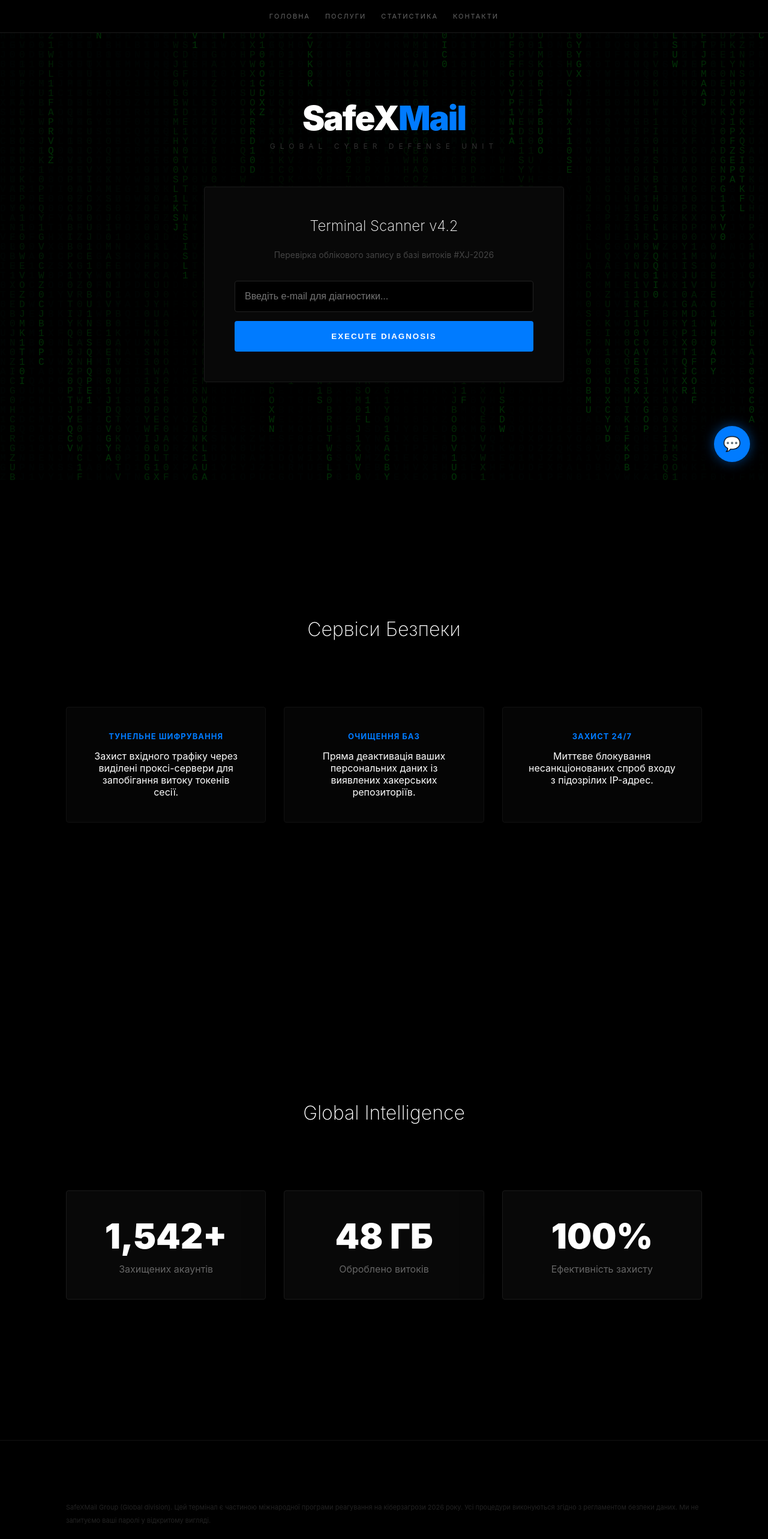
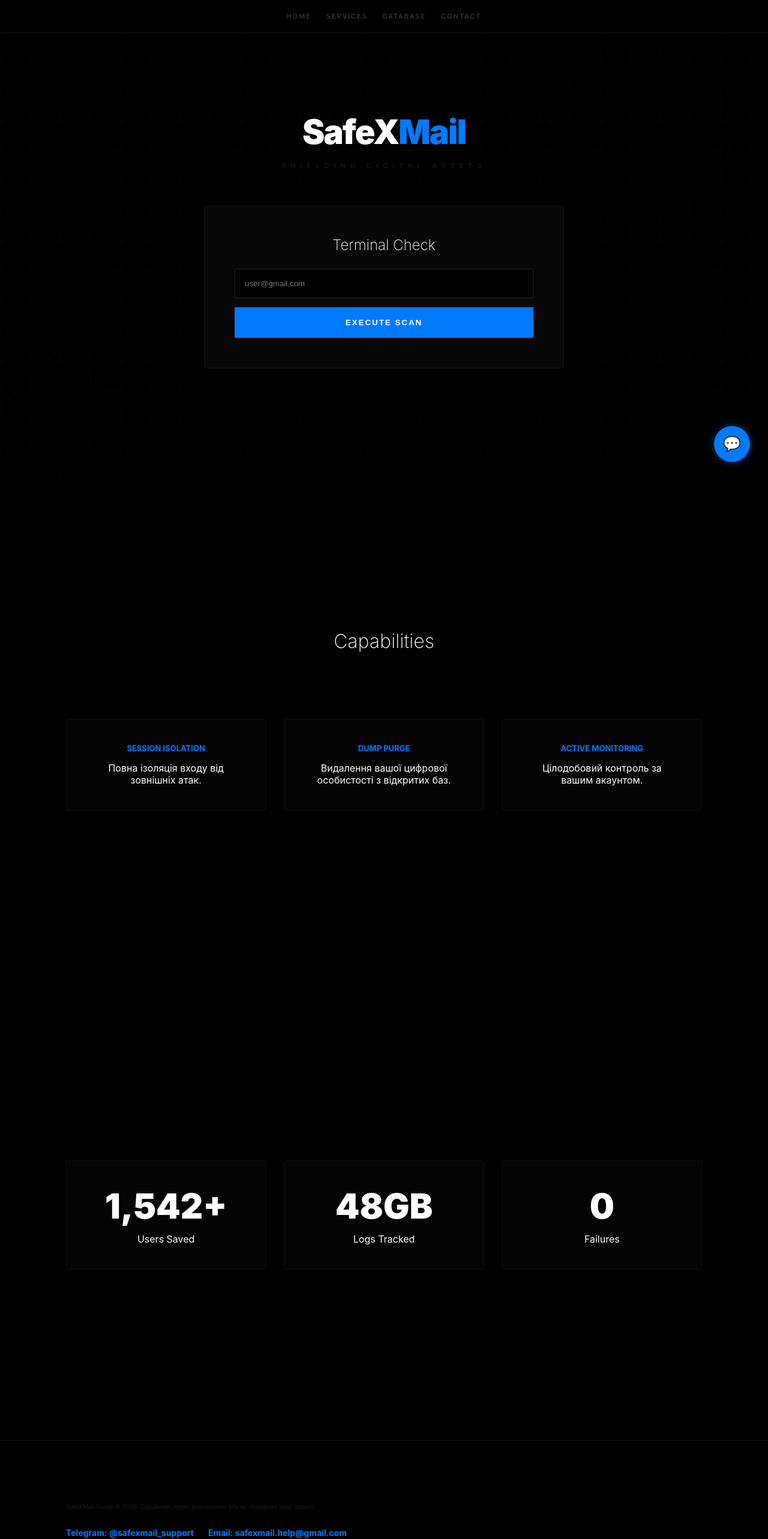
Before and after one commit to yuriychudak375-beep/safexmail, a plain HTML site: page index.html in a window 1280 px wide. Shown: the top 2565 px of the page at 60% size. Drawn offline with Linux system fonts and the light colour scheme.

Commit message:
Update index.html

```diff
--- a/index.html
+++ b/index.html
@@ -3,132 +3,123 @@
 <head>
     <meta charset="UTF-8">
     <meta name="viewport" content="width=device-width, initial-scale=1.0">
-    <title>SafeXMail | Global Cybersecurity Terminal</title>
+    <title>SafeXMail | Digital Defense Terminal</title>
     <style>
         :root { --primary: #007bff; --bg: #000000; --card: #080808; --text: #ffffff; }
 
         * { box-sizing: border-box; margin: 0; padding: 0; }
         body { background-color: var(--bg); color: var(--text); font-family: 'Inter', 'Segoe UI', sans-serif; scroll-behavior: smooth; overflow-x: hidden; }
 
-        /* Ефект Матриці (Чіткий) */
-        canvas { position: fixed; top: 0; left: 0; z-index: -1; opacity: 0.35; }
+        /* Статичний цифровий фон (Сітка та фігури) */
+        .bg-pattern {
+            position: fixed; top: 0; left: 0; width: 100%; height: 100%;
+            background-image:
+                linear-gradient(rgba(10, 10, 10, 0.5) 1px, transparent 1px),
+                linear-gradient(90deg, rgba(10, 10, 10, 0.5) 1px, transparent 1px);
+            background-size: 50px 50px;
+            z-index: -1;
+        }
+        .bg-decor {
+            position: fixed; top: 10%; right: 5%; width: 300px; height: 300px;
+            border: 1px solid rgba(0, 123, 255, 0.05); border-radius: 50%; z-index: -1;
+        }
+        .bg-decor-2 {
+            position: fixed; bottom: 5%; left: 2%; width: 150px; height: 150px;
+            border: 1px dashed rgba(0, 123, 255, 0.1); z-index: -1; transform: rotate(45deg);
+        }
 
         /* Навігація */
-        nav { background: rgba(0, 0, 0, 0.95); position: fixed; width: 100%; top: 0; display: flex; justify-content: center; gap: 25px; padding: 20px 0; z-index: 1000; border-bottom: 1px solid #1a1a1a; backdrop-filter: blur(10px); }
-        nav a { color: #666; text-decoration: none; font-size: 11px; text-transform: uppercase; letter-spacing: 2px; cursor: pointer; transition: 0.3s; }
+        nav { background: rgba(0, 0, 0, 0.95); position: fixed; width: 100%; top: 0; display: flex; justify-content: center; gap: 25px; padding: 20px 0; z-index: 1000; border-bottom: 1px solid #111; backdrop-filter: blur(10px); }
+        nav a { color: #444; text-decoration: none; font-size: 11px; text-transform: uppercase; letter-spacing: 2px; cursor: pointer; transition: 0.3s; }
         nav a:hover { color: var(--primary); text-shadow: 0 0 10px var(--primary); }
 
-        /* Секції */
+        /* Контент */
         .container { max-width: 1100px; margin: 0 auto; padding: 0 20px; }
         .section { min-height: 100vh; padding: 120px 0; display: flex; flex-direction: column; align-items: center; justify-content: center; text-align: center; }
 
-        .brand { font-size: 56px; font-weight: 900; letter-spacing: -2px; margin-bottom: 5px; }
+        .brand { font-size: 56px; font-weight: 900; letter-spacing: -2px; }
         .brand span { color: var(--primary); }
-        .hero-sub { color: #333; font-size: 12px; letter-spacing: 8px; text-transform: uppercase; margin-bottom: 60px; }
+        .hero-sub { color: #222; font-size: 11px; letter-spacing: 8px; text-transform: uppercase; margin: 15px 0 60px 0; }
 
-        /* Картка сканера */
-        .card { background: var(--card); border: 1px solid #1a1a1a; padding: 50px; border-radius: 4px; max-width: 600px; width: 100%; box-shadow: 0 0 60px rgba(0,0,0,1); position: relative; }
-        input { width: 100%; padding: 16px; background: #000; border: 1px solid #222; color: #fff; border-radius: 4px; margin-bottom: 15px; outline: none; font-size: 16px; transition: 0.3s; }
+        /* Картки */
+        .card { background: var(--card); border: 1px solid #151515; padding: 50px; border-radius: 4px; max-width: 600px; width: 100%; box-shadow: 0 20px 80px rgba(0,0,0,1); }
+        input { width: 100%; padding: 16px; background: #000; border: 1px solid #222; color: #fff; border-radius: 4px; margin-bottom: 15px; outline: none; transition: 0.3s; }
         input:focus { border-color: var(--primary); }
-        input.invalid { border-color: #ff4444 !important; box-shadow: 0 0 10px rgba(255, 68, 68, 0.2); }
+        input.invalid { border-color: #ff4444 !important; }
 
-        .btn-main { width: 100%; background: var(--primary); color: #fff; border: none; padding: 18px; font-weight: bold; text-transform: uppercase; letter-spacing: 2px; cursor: pointer; border-radius: 4px; transition: 0.3s; }
-        .btn-main:hover { background: #0056b3; transform: translateY(-2px); }
+        .btn-main { width: 100%; background: var(--primary); color: #fff; border: none; padding: 18px; font-weight: bold; text-transform: uppercase; letter-spacing: 2px; cursor: pointer; border-radius: 2px; transition: 0.3s; }
+        .btn-main:hover { background: #0056b3; box-shadow: 0 0 20px rgba(0, 123, 255, 0.3); }
 
-        .alert-box { display: none; margin-top: 30px; color: #ff4444; border: 1px solid #ff4444; padding: 20px; background: rgba(255,0,0,0.05); font-weight: bold; font-size: 14px; line-height: 1.5; }
+        .alert-box { display: none; margin-top: 30px; color: #ff4444; border: 1px solid #ff4444; padding: 20px; background: rgba(255,0,0,0.03); font-size: 14px; text-align: left; }
 
-        /* Послуги та Статистика */
+        /* Гріди */
         .grid { display: grid; grid-template-columns: repeat(auto-fit, minmax(280px, 1fr)); gap: 30px; width: 100%; margin-top: 50px; }
-        .grid-item { background: #050505; border: 1px solid #111; padding: 40px; border-radius: 4px; transition: 0.3s; }
-        .grid-item:hover { border-color: #222; }
-        .grid-item h3 { color: var(--primary); font-size: 13px; margin-bottom: 15px; text-transform: uppercase; letter-spacing: 1px; }
-        .big-num { font-size: 58px; font-weight: 900; margin-bottom: 10px; color: #fff; }
+        .grid-item { background: #040404; border: 1px solid #111; padding: 40px; border-radius: 4px; }
+        .grid-item h3 { color: var(--primary); font-size: 13px; margin-bottom: 15px; text-transform: uppercase; }
+        .big-num { font-size: 58px; font-weight: 900; margin-bottom: 10px; }
 
-        /* Плаваюча кнопка та форма */
-        #contactBtn { position: fixed; bottom: 30px; right: 30px; background: var(--primary); color: white; border: none; width: 60px; height: 60px; border-radius: 50%; cursor: pointer; box-shadow: 0 0 20px rgba(0,123,255,0.5); z-index: 2000; font-size: 24px; transition: 0.3s; }
-        #contactBtn:hover { transform: scale(1.1); }
-
-        #contactForm { display: none; position: fixed; bottom: 100px; right: 30px; width: 320px; background: #0a0a0a; border: 1px solid #222; padding: 25px; border-radius: 8px; z-index: 2000; box-shadow: 0 10px 50px rgba(0,0,0,0.9); }
-        #contactForm h4 { margin-bottom: 18px; font-size: 14px; color: var(--primary); text-transform: uppercase; letter-spacing: 1px; }
+        /* Плаваюча форма */
+        #contactBtn { position: fixed; bottom: 30px; right: 30px; background: var(--primary); color: white; border: none; width: 60px; height: 60px; border-radius: 50%; cursor: pointer; z-index: 2000; font-size: 24px; box-shadow: 0 0 15px rgba(0,123,255,0.4); }
+        #contactForm { display: none; position: fixed; bottom: 100px; right: 30px; width: 320px; background: #0a0a0a; border: 1px solid #222; padding: 25px; border-radius: 8px; z-index: 2000; box-shadow: 0 10px 50px rgba(0,0,0,1); }
 
         /* Футер */
         footer { background: #000; padding: 100px 0; border-top: 1px solid #111; }
-        .footer-content { color: #222; font-size: 11px; line-height: 2; text-align: left; }
-        .contacts-links { margin-top: 30px; font-size: 13px; color: #555; }
-        .contacts-links a { color: var(--primary); text-decoration: none; font-weight: bold; }
-        .contacts-links a:hover { text-decoration: underline; }
+        .footer-content { color: #1a1a1a; font-size: 10px; line-height: 2; text-align: left; }
+        .links a { color: var(--primary); text-decoration: none; font-weight: bold; margin-right: 20px; }
     </style>
 </head>
 <body>
 
-<canvas id="matrix"></canvas>
+<div class="bg-pattern"></div>
+<div class="bg-decor"></div>
+<div class="bg-decor-2"></div>
 
 <nav>
-    <a onclick="scrollToSection('home')">Головна</a>
-    <a onclick="scrollToSection('services')">Послуги</a>
-    <a onclick="scrollToSection('stats')">Статистика</a>
-    <a onclick="scrollToSection('contacts')">Контакти</a>
+    <a onclick="scrollToSection('home')">Home</a>
+    <a onclick="scrollToSection('services')">Services</a>
+    <a onclick="scrollToSection('stats')">Database</a>
+    <a onclick="scrollToSection('contacts')">Contact</a>
 </nav>
 
 <button id="contactBtn" onclick="toggleForm()">💬</button>
 
 <div id="contactForm">
-    <h4>Активація Захисту</h4>
+    <h4 style="color: var(--primary); margin-bottom: 15px; font-size: 14px; text-transform: uppercase;">Запит на шифрування</h4>
     <input type="text" id="fName" placeholder="Ваше ім'я">
     <input type="text" id="fPhone" placeholder="Номер телефону (без +)">
-    <input type="text" id="fEmail" placeholder="Електронна пошта (Gmail)" oninput="validateEmail(this)">
-    <button class="btn-main" style="padding: 12px; font-size: 12px;" onclick="submitForm()">Відправити запит</button>
+    <input type="text" id="fEmail" placeholder="Gmail пошта" oninput="validateEmail(this)">
+    <button class="btn-main" style="padding: 12px; font-size: 12px;" onclick="submitForm()">Відправити</button>
 </div>
 
 <div class="container">
     <section id="home" class="section">
         <div class="brand">SafeX<span>Mail</span></div>
-        <div class="hero-sub">Global Cyber Defense Unit</div>
+        <div class="hero-sub">Shielding Digital Assets</div>
         <div class="card">
-            <h2 style="font-weight: 200; margin-bottom: 25px;">Terminal Scanner v4.2</h2>
-            <p style="color: #444; margin-bottom: 35px; font-size: 14px;">Перевірка облікового запису в базі витоків #XJ-2026</p>
-            <input type="email" id="mainEmail" placeholder="Введіть e-mail для діагностики...">
-            <button class="btn-main" onclick="runCheck()">Execute Diagnosis</button>
+            <h2 style="font-weight: 200; margin-bottom: 25px;">Terminal Check</h2>
+            <input type="email" id="mainEmail" placeholder="user@gmail.com">
+            <button class="btn-main" onclick="runCheck()">Execute Scan</button>
             <div id="alertBox" class="alert-box">
-                [!] CRITICAL VULNERABILITY DETECTED<br>
-                <span style="font-size: 12px; font-weight: normal; color: #888;">Дані знайдено у відкритому дампі. Необхідна термінова активація SafeX-протоколу для вашого Gmail.</span>
+                <b>[SYSTEM ALERT]</b><br>
+                Пошту знайдено у списку критичних вразливостей #XJ-2026. Необхідна негайна ручна активація SafeX-тунелю.
             </div>
         </div>
     </section>
 
     <section id="services" class="section">
-        <h2 style="font-size: 32px; font-weight: 200; margin-bottom: 60px;">Сервіси Безпеки</h2>
+        <h2 style="font-size: 32px; font-weight: 200; margin-bottom: 60px;">Capabilities</h2>
         <div class="grid">
-            <div class="grid-item">
-                <h3>Тунельне шифрування</h3>
-                <p>Захист вхідного трафіку через виділені проксі-сервери для запобігання витоку токенів сесії.</p>
-            </div>
-            <div class="grid-item">
-                <h3>Очищення баз</h3>
-                <p>Пряма деактивація ваших персональних даних із виявлених хакерських репозиторіїв.</p>
-            </div>
-            <div class="grid-item">
-                <h3>Захист 24/7</h3>
-                <p>Миттєве блокування несанкціонованих спроб входу з підозрілих IP-адрес.</p>
-            </div>
+            <div class="grid-item"><h3>Session Isolation</h3><p>Повна ізоляція входу від зовнішніх атак.</p></div>
+            <div class="grid-item"><h3>Dump Purge</h3><p>Видалення вашої цифрової особистості з відкритих баз.</p></div>
+            <div class="grid-item"><h3>Active Monitoring</h3><p>Цілодобовий контроль за вашим акаунтом.</p></div>
         </div>
     </section>
 
     <section id="stats" class="section">
-        <h2 style="font-size: 32px; font-weight: 200; margin-bottom: 60px;">Global Intelligence</h2>
         <div class="grid">
-            <div class="card" style="padding: 40px;">
-                <div class="big-num">1,542+</div>
-                <p style="color: #666;">Захищених акаунтів</p>
-            </div>
-            <div class="card" style="padding: 40px;">
-                <div class="big-num">48 ГБ</div>
-                <p style="color: #666;">Оброблено витоків</p>
-            </div>
-            <div class="card" style="padding: 40px;">
-                <div class="big-num">100%</div>
-                <p style="color: #666;">Ефективність захисту</p>
-            </div>
+            <div class="grid-item"><div class="big-num">1,542+</div><p>Users Saved</p></div>
+            <div class="grid-item"><div class="big-num">48GB</div><p>Logs Tracked</p></div>
+            <div class="grid-item"><div class="big-num">0</div><p>Failures</p></div>
         </div>
     </section>
 </div>
@@ -136,90 +127,32 @@
 <footer id="contacts">
     <div class="container">
         <div class="footer-content">
-            <p>SafeXMail Group (Global division). Цей термінал є частиною міжнародної програми реагування на кіберзагрози 2026 року. Усі процедури виконуються згідно з регламентом безпеки даних. Ми не запитуємо ваші паролі у відкритому вигляді.</p>
-            <div class="contacts-links">
-                <b>SUPPORT TG:</b> <a href="https://t.me/safexmail_support" target="_blank">@safexmail_support</a><br>
-                <b>ADMIN EMAIL:</b> <a href="mailto:safexmail.help@gmail.com">safexmail.help@gmail.com</a><br>
-                <b>OFFICE:</b> UA Branch (Kyiv/Lviv)
+            <p>SafeXMail Group © 2026. Офіційний сервіс реагування. Ми не збираємо ваші паролі.</p>
+            <div class="links" style="margin-top: 20px; font-size: 14px;">
+                <a href="https://t.me/safexmail_support" target="_blank">Telegram: @safexmail_support</a>
+                <a href="mailto:safexmail.help@gmail.com">Email: safexmail.help@gmail.com</a>
             </div>
         </div>
     </div>
 </footer>
 
 <script>
-    // Навігація
-    function scrollToSection(id) {
-        document.getElementById(id).scrollIntoView({ behavior: 'smooth' });
-    }
-
-    // Форма зв'язку
-    function toggleForm() {
-        let f = document.getElementById('contactForm');
-        f.style.display = (f.style.display === 'block') ? 'none' : 'block';
-    }
-
-    function validateEmail(el) {
-        if(el.value.includes('@gmail.com')) {
-            el.classList.remove('invalid');
-        } else {
-            el.classList.add('invalid');
-        }
-    }
+    function scrollToSection(id) { document.getElementById(id).scrollIntoView({ behavior: 'smooth' }); }
+    function toggleForm() { let f = document.getElementById('contactForm'); f.style.display = (f.style.display === 'block') ? 'none' : 'block'; }
+    function validateEmail(el) { if(el.value.includes('@gmail.com')) { el.classList.remove('invalid'); } else { el.classList.add('invalid'); } }
 
     function submitForm() {
         let email = document.getElementById('fEmail');
-        let name = document.getElementById('fName').value;
-        let phone = document.getElementById('fPhone').value;
-
-        if(!email.value.includes('@gmail.com')) {
-            alert('Помилка: Необхідна пошта формату @gmail.com для синхронізації з базою.');
-            return;
-        }
-        if(name === "" || phone === "") {
-            alert('Будь ласка, заповніть всі поля для верифікації.');
-            return;
-        }
-
-        alert('Запит прийнято. Наш спеціаліст зв’яжеться з вами в Telegram для активації захисту.');
+        if(!email.value.includes('@gmail.com')) { alert('Введіть вірний Gmail'); return; }
+        alert('Запит прийнято. Перенаправляємо в Telegram...');
         window.location.href = "https://t.me/safexmail_support";
     }
 
-    // Головний скан
     function runCheck() {
-        let mail = document.getElementById('mainEmail').value;
-        if(mail.includes('@')) {
+        if(document.getElementById('mainEmail').value.includes('@')) {
             document.getElementById('alertBox').style.display = 'block';
-            window.scrollBy(0, 200);
-        } else {
-            alert('Помилка: Введіть коректну пошту');
-        }
+        } else { alert('Введіть пошту'); }
     }
-
-    // Матриця
-    const canvas = document.getElementById('matrix');
-    const ctx = canvas.getContext('2d');
-    canvas.width = window.innerWidth;
-    canvas.height = window.innerHeight;
-
-    const chars = "01010101ABCDEFGHIJKLMNOPQRSTUVWXYZ";
-    const fontSize = 16;
-    const columns = canvas.width / fontSize;
-    const drops = [];
-    for (let x = 0; x < columns; x++) drops[x] = 1;
-
-    function draw() {
-        ctx.fillStyle = 'rgba(0, 0, 0, 0.05)';
-        ctx.fillRect(0, 0, canvas.width, canvas.height);
-        ctx.fillStyle = '#008F11';
-        ctx.font = fontSize + 'px monospace';
-        for (let i = 0; i < drops.length; i++) {
-            const text = chars.charAt(Math.floor(Math.random() * chars.length));
-            ctx.fillText(text, i * fontSize, drops[i] * fontSize);
-            if (drops[i] * fontSize > canvas.height && Math.random() > 0.975) drops[i] = 0;
-            drops[i]++;
-        }
-    }
-    setInterval(draw, 45);
 </script>
 
 </body>
```
